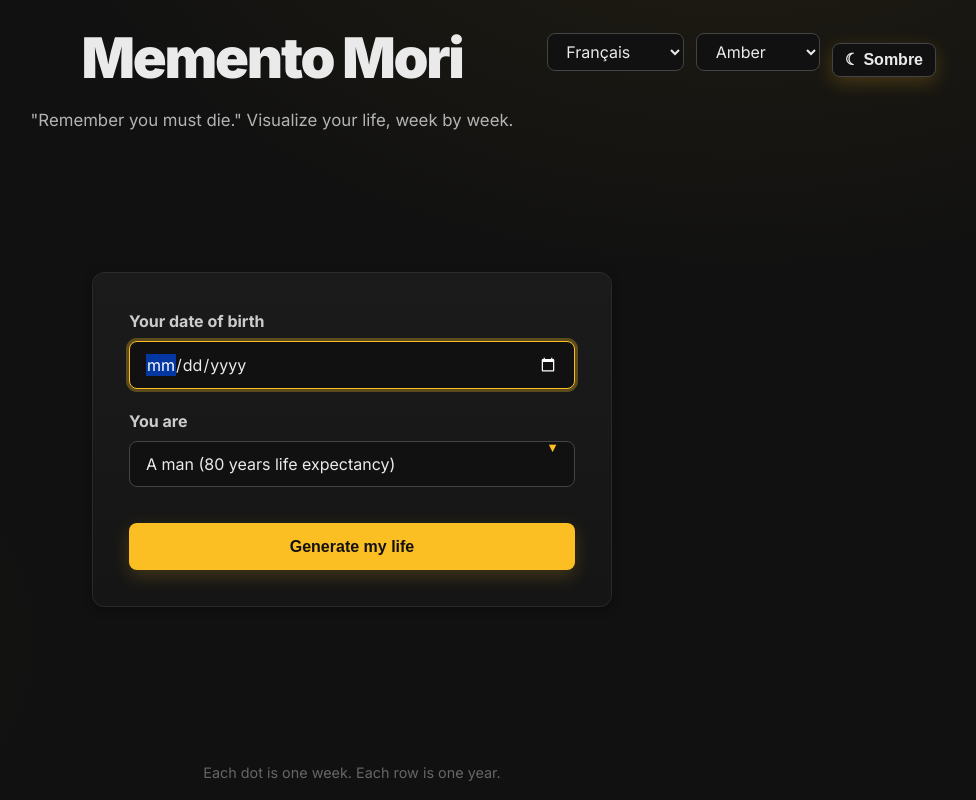
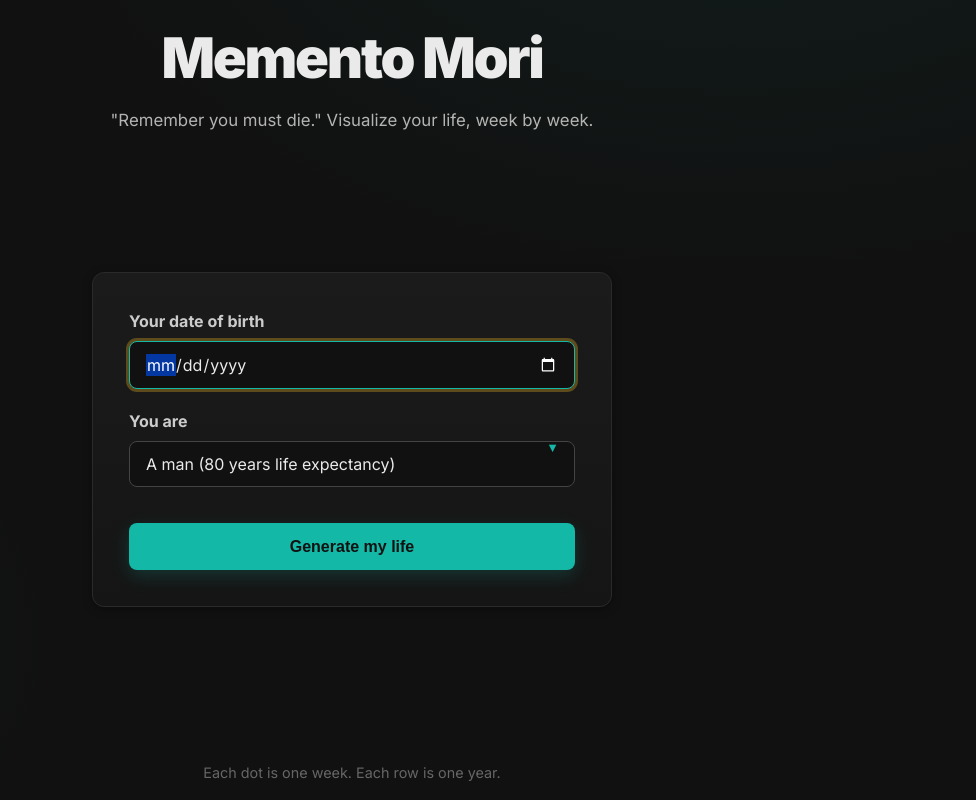
Before and after one commit to valentinBoch/memento-mori, a React (Vite) app in the folder frontend/: page / in a window 1280 px wide. Shown: the whole page, without its empty margins (288-1264 px from the left). Built offline with nearby package versions, Linux system fonts and the light colour scheme.

Commit message:
Modification du CSS

```diff
--- a/frontend/src/App.css
+++ b/frontend/src/App.css
@@ -1,20 +1,20 @@
 :root {
   --bg-color: #111111;
   --text-color: #EAEAEA;
-  --primary-color: #FBBF24;
+  --primary-color: #14b8a6;
   --secondary-color: #444444;
   --future-dot-color: #2a2a2a;
   --font-family: 'Inter', sans-serif;
   --muted-color: #b3b3b3;
-  --ring: rgba(251, 191, 36, 0.45);
+  --ring: rgba(20, 184, 166, 0.45);
   --radius: 12px;
   --radius-sm: 8px;
   --shadow-1: 0 8px 24px rgba(0, 0, 0, 0.35);
   --shadow-2: 0 2px 10px rgba(0, 0, 0, 0.35);
   --gap: 1.25rem;
-  --primary-hover: #f7ae1a;
-  --selection-bg: rgba(251, 191, 36, 0.3);
-  --primary-shadow: rgba(251, 191, 36, 0.2);
+  --primary-hover: #0ea89a;
+  --selection-bg: rgba(20, 184, 166, 0.3);
+  --primary-shadow: rgba(20, 184, 166, 0.2);
 }
 
 * {
@@ -27,8 +27,8 @@
 html,
 body {
   background:
-    radial-gradient(1200px 800px at 80% -200px, rgba(251, 191, 36, 0.08), transparent 60%),
-    radial-gradient(1000px 600px at -200px 80%, rgba(251, 191, 36, 0.06), transparent 55%),
+    radial-gradient(1200px 800px at 80% -200px, rgba(20, 184, 166, 0.08), transparent 60%),
+    radial-gradient(1000px 600px at -200px 80%, rgba(20, 184, 166, 0.06), transparent 55%),
     var(--bg-color);
   color: var(--text-color);
   font-family: var(--font-family);
@@ -87,7 +87,6 @@
 
 header { position: relative; }
 
-.header-text { padding-right: 10rem; }
 
 header h1 {
   font-size: clamp(2rem, 5vw, 3.5rem);
@@ -108,7 +107,7 @@
   position: absolute;
   top: 1rem;
   right: 1rem;
-  display: flex;
+  display: none;
   gap: .75rem;
   align-items: center;
   justify-content: flex-end;
@@ -125,8 +124,8 @@
   border-radius: var(--radius-sm);
   color: var(--text-color);
   font: inherit;
-  height: 38px;
-  line-height: 38px;
+  height: 34px;
+  line-height: 34px;
 }
 
 .theme-toggle {
@@ -569,12 +568,3 @@
   white-space: nowrap;
   border: 0;
 }
-
-/* Set default accent to teal */
-:root {
-  --primary-color: #14b8a6;
-  --primary-hover: #0ea89a;
-  --ring: rgba(20, 184, 166, 0.45);
-  --selection-bg: rgba(20, 184, 166, 0.3);
-  --primary-shadow: rgba(20, 184, 166, 0.2);
-}
--- a/frontend/src/App.jsx
+++ b/frontend/src/App.jsx
@@ -22,10 +22,6 @@
   const [lifeData, setLifeData] = useState(null);
   const [error, setError] = useState('');
 
-  // UI preferences (language, theme, accent)
-  const [language, setLangState] = useState(getCurrentLanguage());
-  const [theme, setTheme] = useState(getThemePreference());
-  const [accent, setAccent] = useState(getAccentPreference());
 
   // Helpers
   const getTodayLocalDateString = () => {
@@ -90,14 +86,9 @@
       // Ignore malformed localStorage content
       console.warn('Failed to read saved data:', e);
     }
-    // Apply saved UI prefs
-    try {
-      document.documentElement.setAttribute('data-theme', theme);
-      document.documentElement.setAttribute('data-accent', accent);
-      setLanguage(language);
-    } catch (e) {
-      console.warn('Failed to apply UI prefs:', e);
-    }
+    // Hardcode theme and accent
+    document.documentElement.setAttribute('data-theme', 'dark');
+    document.documentElement.setAttribute('data-accent', 'teal');
   }, []);
 
   // When switching to custom gender, focus the custom expectancy field
@@ -110,15 +101,6 @@
     }
   }, [formData.gender]);
 
-  // Persist/apply theme changes
-  useEffect(() => {
-    setThemePreference(theme);
-  }, [theme]);
-
-  // Persist/apply accent changes
-  useEffect(() => {
-    setAccentPreference(accent);
-  }, [accent]);
 
   const handleInputChange = (e) => {
     const { name, value, type } = e.target;
@@ -133,22 +115,6 @@
     setFormData({ ...formData, [name]: value });
   };
 
-  // UI controls handlers
-  const onChangeLang = (e) => {
-    const lng = e.target.value;
-    setLangState(lng);
-    setLanguage(lng);
-  };
-
-  const toggleTheme = () => {
-    const next = theme === 'dark' ? 'light' : 'dark';
-    setTheme(next);
-  };
-
-  const onChangeAccent = (e) => {
-    const val = e.target.value;
-    setAccent(val);
-  };
 
   const calculateWeeks = (e, savedFormData = null) => {
     if (e) e.preventDefault();
@@ -222,27 +188,7 @@
           <p className="subtitle">{t('subtitle')}</p>
         </div>
         <div className="toolbar">
-          <div className="control">
-            <label htmlFor="lang-select" className="visually-hidden">Langue</label>
-            <select id="lang-select" value={language} onChange={onChangeLang}>
-              <option value="fr">Français</option>
-              <option value="en">English</option>
-              <option value="es">Español</option>
-              <option value="it">Italiano</option>
-              <option value="de">Deutsch</option>
-            </select>
-          </div>
-          <div className="control">
-            <label htmlFor="accent-select" className="visually-hidden">Accent</label>
-            <select id="accent-select" value={accent} onChange={onChangeAccent}>
-              <option value="amber">Amber</option>
-              <option value="teal">Teal</option>
-              <option value="indigo">Indigo</option>
-            </select>
-          </div>
-          <button type="button" className="theme-toggle" onClick={toggleTheme} aria-label={theme === 'dark' ? 'Passer en mode clair' : 'Passer en mode sombre'}>
-            {theme === 'dark' ? '☾ ' + (t('theme.dark', { defaultValue: 'Sombre' })) : '☀︎ ' + (t('theme.light', { defaultValue: 'Clair' }))}
-          </button>
+          {/* Language and accent controls, and theme toggle removed */}
         </div>
       </header>
 
```
